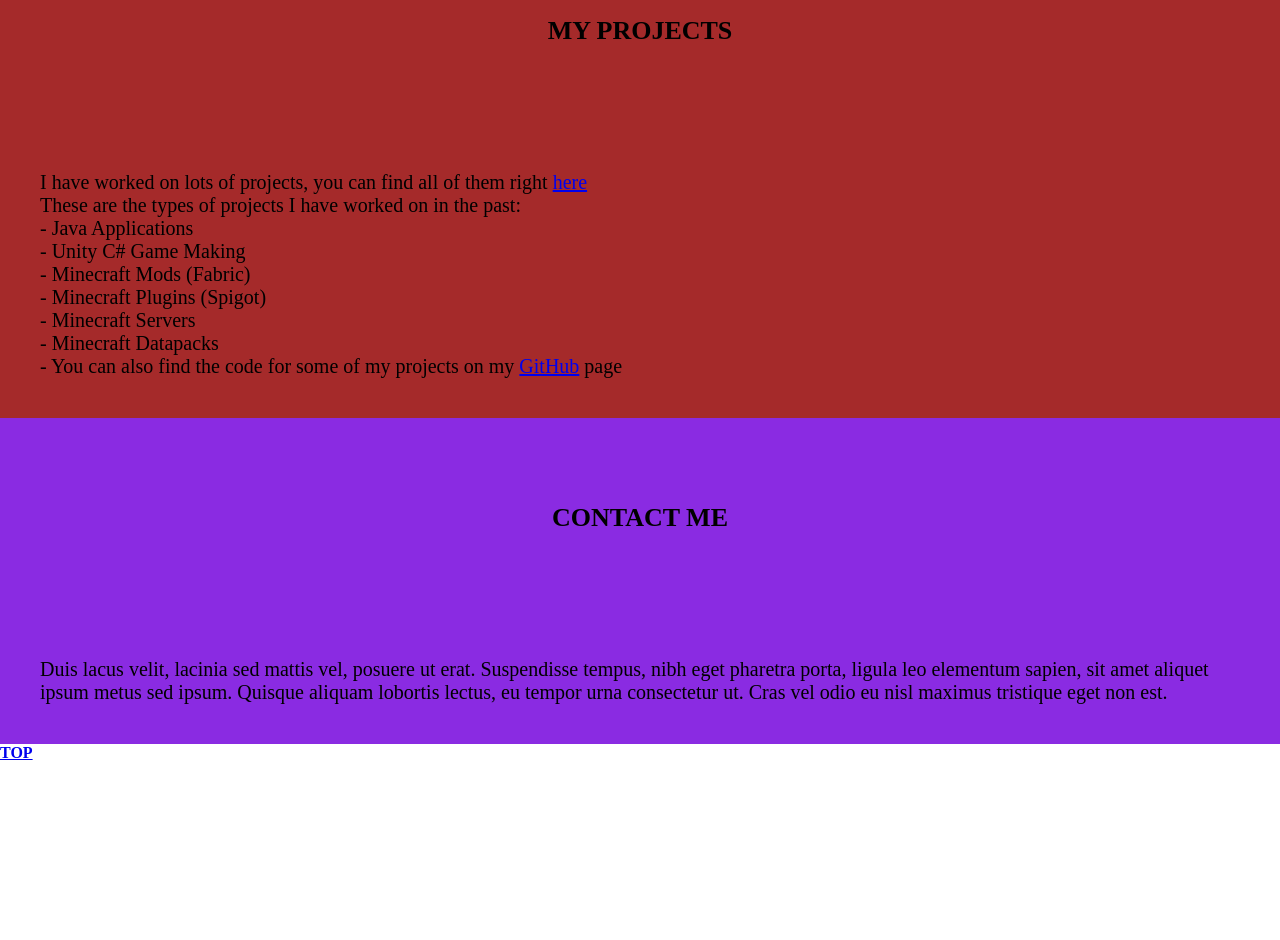
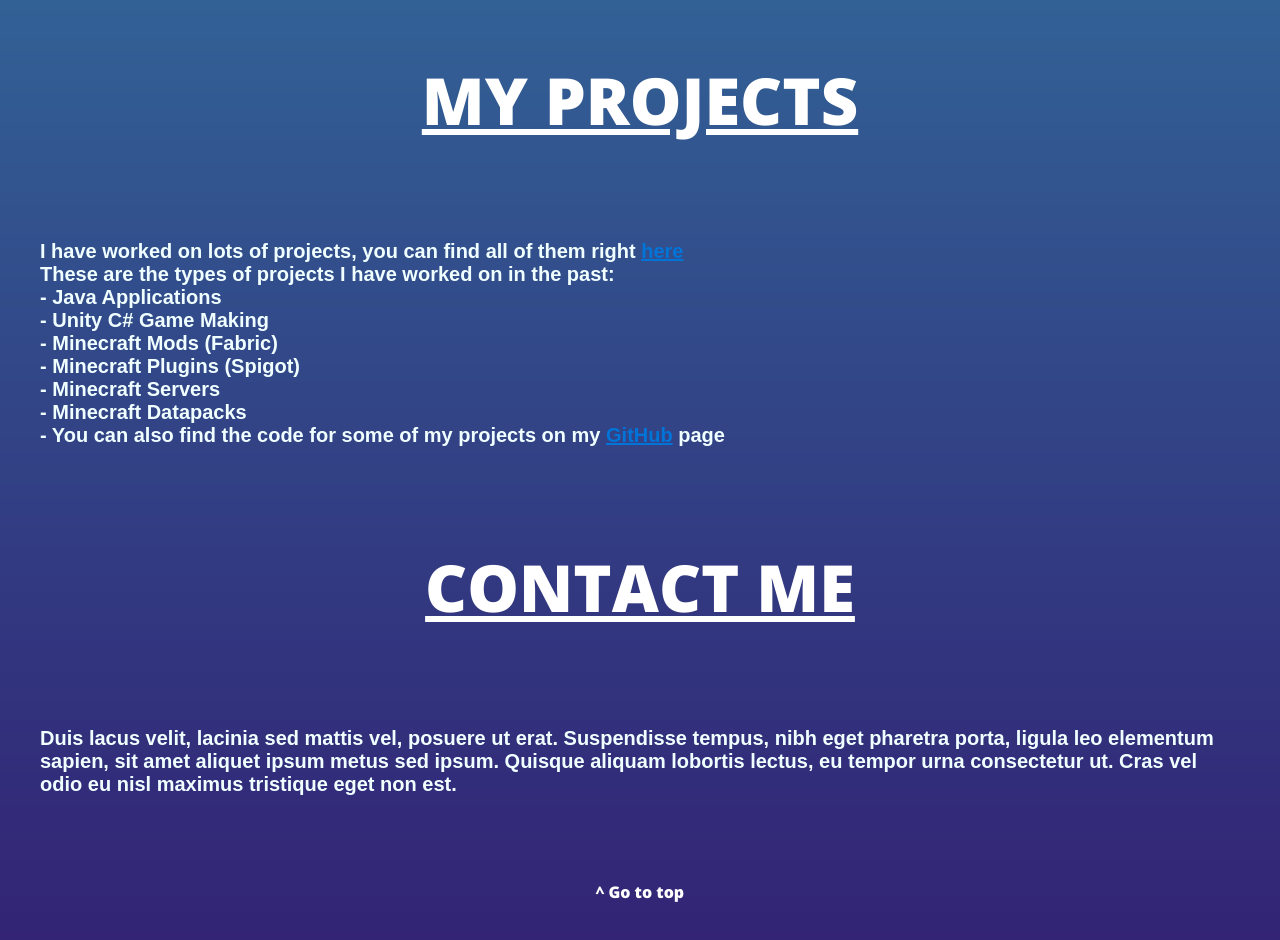
Before and after one commit to YoavTC/qr-website, a plain HTML site: page main.html in a window 1280 px wide. Shown: the part 1220-2160 px from the top of the page. Before the commit the page ends 1982 px from the top, so only its background shows below. Drawn offline with Linux system fonts and the light colour scheme.

Commit message:
updated main and added blogs

```diff
--- /dev/null
+++ b/blog/style_blog.css
@@ -0,0 +1,57 @@
+/*FONTS*/
+@font-face {
+    font-family: TitleFont;
+    src: url(../assets/open-sans.extrabold.ttf);
+}
+/* Default styles for body, headings, and paragraphs */
+body {
+    font-family: Arial, sans-serif;
+    font-size: 16px;
+    line-height: 1.5;
+    color: #e1e1e1;
+    margin: 0;
+    padding: 5vh;
+}
+
+h1, h2, h3, h4, h5, h6 {
+    font-family: TitleFont;
+    font-weight: 700;
+    margin: 1rem 0;
+}
+
+p {
+    font-family: Arial, Helvetica, sans-serif;
+    font-weight: bold;
+    margin: 1rem 0;
+}
+
+  /* Styling for links */
+a {
+    color: #0074D9;
+    text-decoration: none;
+    border-bottom: 2px solid #0074D9;
+}
+
+a:hover {
+    color: #0058A1;
+    border-bottom-color: #0058A1;
+}
+
+  /* Styling for images */
+img {
+    max-width: 100%;
+    height: auto;
+    display: block;
+    margin: 1rem 0;
+}
+  /* Styling for headings */
+.post-title {
+    font-size: 2.5rem;
+}
+  /* Styling for code blocks */
+pre {
+    background-color: #f9f9f9;
+    padding: 1rem;
+    overflow-x: auto;
+    color:rgb(48, 91, 126);
+}
--- a/css/style_main.css
+++ b/css/style_main.css
@@ -1,6 +1,11 @@
+@font-face {
+    font-family: TitleFont;
+    src: url(../assets/open-sans.extrabold.ttf);
+}
 * {
     margin: 0;
     padding: 0;
+    scroll-behavior: smooth;
 }
 img {
     height: 25%;
@@ -8,24 +13,47 @@ img {
     padding: 5vh;
 }
 section h1{
+    font-family: TitleFont;
+
     height: 25vh;
     display: flex;
     align-items: center;
     justify-content: center;
-    font-size: 26px;
+    font-size: 65px;
     text-transform: uppercase;
+    text-decoration: underline;
+    color: white;
 }
 section p{
     font-size: 20px;
+    font-family: Arial, Helvetica, sans-serif;
+    font-weight: bold;
+    color: azure;
+
     padding: 5vh;
 }
 
-.about {
-    background-color: aqua;
+section a{
+    color: #0074D9;
 }
-.projects {
-    background-color:brown;
+section a:hover {
+    color: #0058A1;
 }
-.contact {
-    background-color:blueviolet;
+
+.top {
+
+    display: flex;
+    align-items: center;
+    justify-content: center;
+
+    transition: color 0.2s ease;
+    color: white;
+    margin: 5vh;
+    padding: 5px;
+    text-decoration: none;
+    font-family: TitleFont;
 }
+
+.top:hover {
+    color: rgba(255, 255, 255, 0.55);
+}
--- a/main.html
+++ b/main.html
@@ -5,6 +5,7 @@
     <meta http-equiv="X-UA-Compatible" content="IE=edge">
     <meta name="viewport" content="width=device-width, initial-scale=1.0">
     <link rel="stylesheet" href="/css/style_main.css">
+    <style>body {background-image: url("/assets/background/gra.png");background-size: cover;}</style>
     <title>Main</title>
 </head>
 <body>
@@ -75,7 +76,7 @@
     </section>
 
     <a href="#" class="top">
-        <b>TOP</b>
+        <b>^ Go to top</b>
     </a>
 
     <script src="js/main.js"></script>
```
Also changed, not shown: blog/bamboo-flute.html (added, +19 -0 lines), blog/chef-shooter.html (added, +19 -0 lines), assets/aller.display.ttf (added), assets/background/gra.png (added), assets/open-sans.extrabold.ttf (added), blog/bg/chef-shooter.png (added), blog/bg/mc.png (added).
